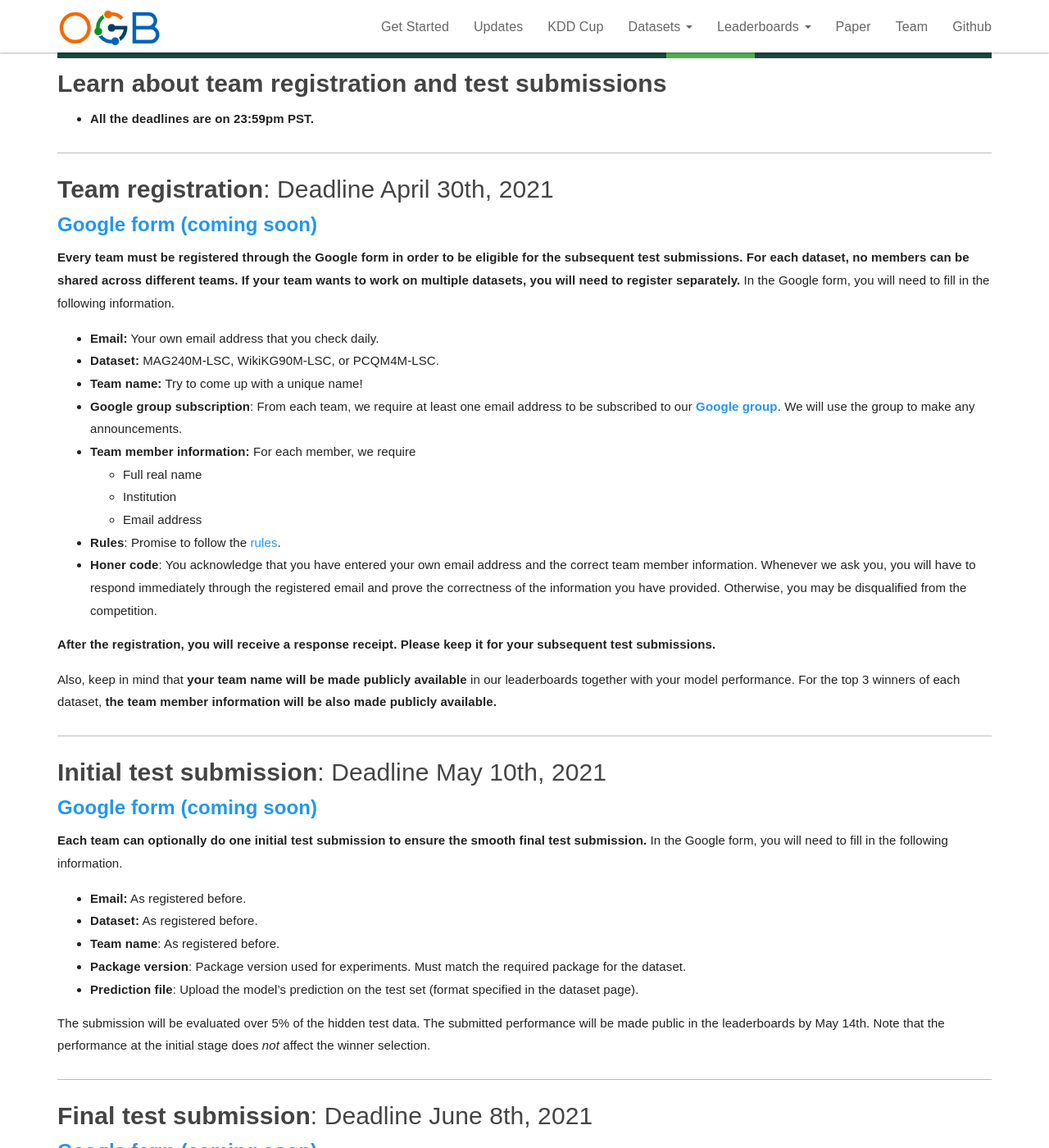
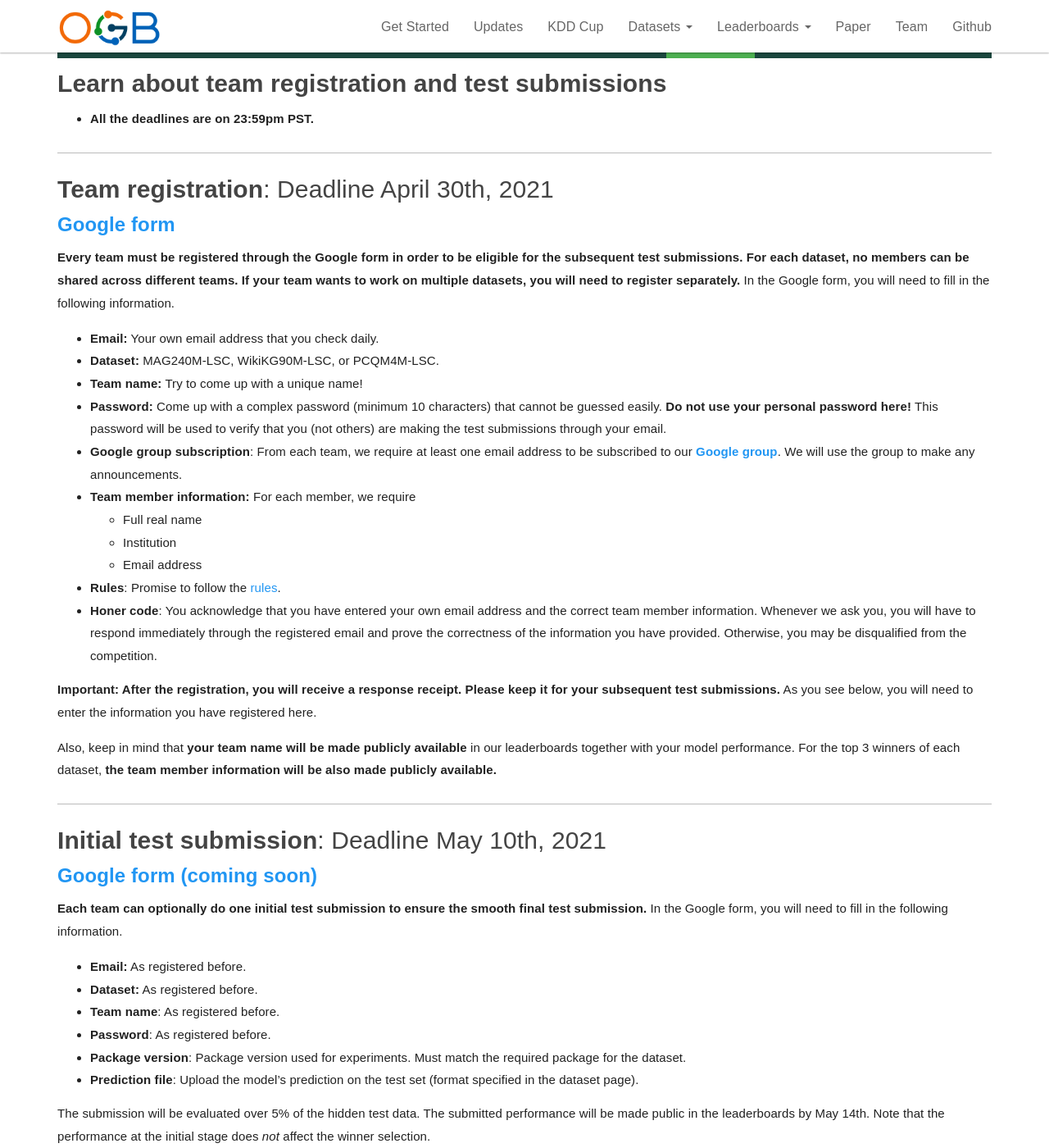
Before and after one commit to snap-stanford/ogb-web, a Jekyll site: the page built from _docs/kddcup2021/participate.md, in a window 1280 px wide and 1400 px high, scrolled down 315 px. Shown: the whole window at 82% size. Built offline with Jekyll 4.4.1, drawn with Linux system fonts in a browser that asks for light colours; some of the changed text lies outside the part shown.

Commit message:
add password

```diff
--- a/_docs/kddcup2021/participate.md
+++ b/_docs/kddcup2021/participate.md
@@ -12,8 +12,7 @@ layout: kdd_participate
 -------
 
 #### **Team registration**: Deadline April 30th, 2021
-<!-- ##### **[Google form](https://docs.google.com/forms/d/e/1FAIpQLSep990DhDqzkz8DZ4_6LU9aqbpk9iua2cniPAg7v-7GY4Jpwg/viewform)** -->
-##### **[Google form (coming soon)](../form)**
+##### **[Google form](https://docs.google.com/forms/d/e/1FAIpQLSep990DhDqzkz8DZ4_6LU9aqbpk9iua2cniPAg7v-7GY4Jpwg/viewform)**
 **Every team must be registered through the Google form in order to be eligible for the subsequent test submissions.**
 **For each dataset, no members can be shared across different teams. If your team wants to work on multiple datasets, you will need to register separately.**
 In the Google form, you will need to fill in the following information.
@@ -21,6 +20,7 @@ In the Google form, you will need to fill in the following information.
 - **Email:** Your own email address that you check daily.
 - **Dataset:** MAG240M-LSC, WikiKG90M-LSC, or PCQM4M-LSC.
 - **Team name:** Try to come up with a unique name!
+- **Password:** Come up with a complex password (minimum 10 characters) that cannot be guessed easily. **Do not use your personal password here!** This password will be used to verify that you (not others) are making the test submissions through your email.
 - **Google group subscription**: From each team, we require at least one email address to be subscribed to our **[Google group](https://groups.google.com/g/open-graph-benchmark)**. We will use the group to make any announcements.
 - **Team member information:** For each member, we require
     - Full real name
@@ -29,7 +29,7 @@ In the Google form, you will need to fill in the following information.
 - **Rules**: Promise to follow the [rules](../rules).
 - **Honer code**: You acknowledge that you have entered your own email address and the correct team member information. Whenever we ask you, you will have to respond immediately through the registered email and prove the correctness of the information you have provided. Otherwise, you may be disqualified from the competition.
 
-**After the registration, you will receive a response receipt. Please keep it for your subsequent test submissions.**
+**Important: After the registration, you will receive a response receipt. Please keep it for your subsequent test submissions.** As you see below, you will need to enter the information you have registered here.
 
 Also, keep in mind that **your team name will be made publicly available** in our leaderboards together with your model performance. For the top 3 winners of each dataset, **the team member information will be also made publicly available.**
 
@@ -45,6 +45,7 @@ In the Google form, you will need to fill in the following information.
 - **Email:** As registered before.
 - **Dataset:** As registered before.
 - **Team name**: As registered before.
+- **Password**: As registered before.
 - **Package version**: Package version used for experiments. Must match the required package for the dataset.
 - **Prediction file**: Upload the model's prediction on the test set (format specified in the dataset page).
 
@@ -62,6 +63,7 @@ In the Google form, you will need to fill in the following information.
 - **Email:** As registered before.
 - **Dataset:** As registered before.
 - **Team name**: As registered before.
+- **Password**: As registered before.
 - **Prediction file**: Upload the model's prediction on the test set (format specified in the dataset page).
 - **Package version**: Package version used for experiments. Must match the required package for the dataset.
 - **Extra information (irrelevant to winner decision)**:
```
